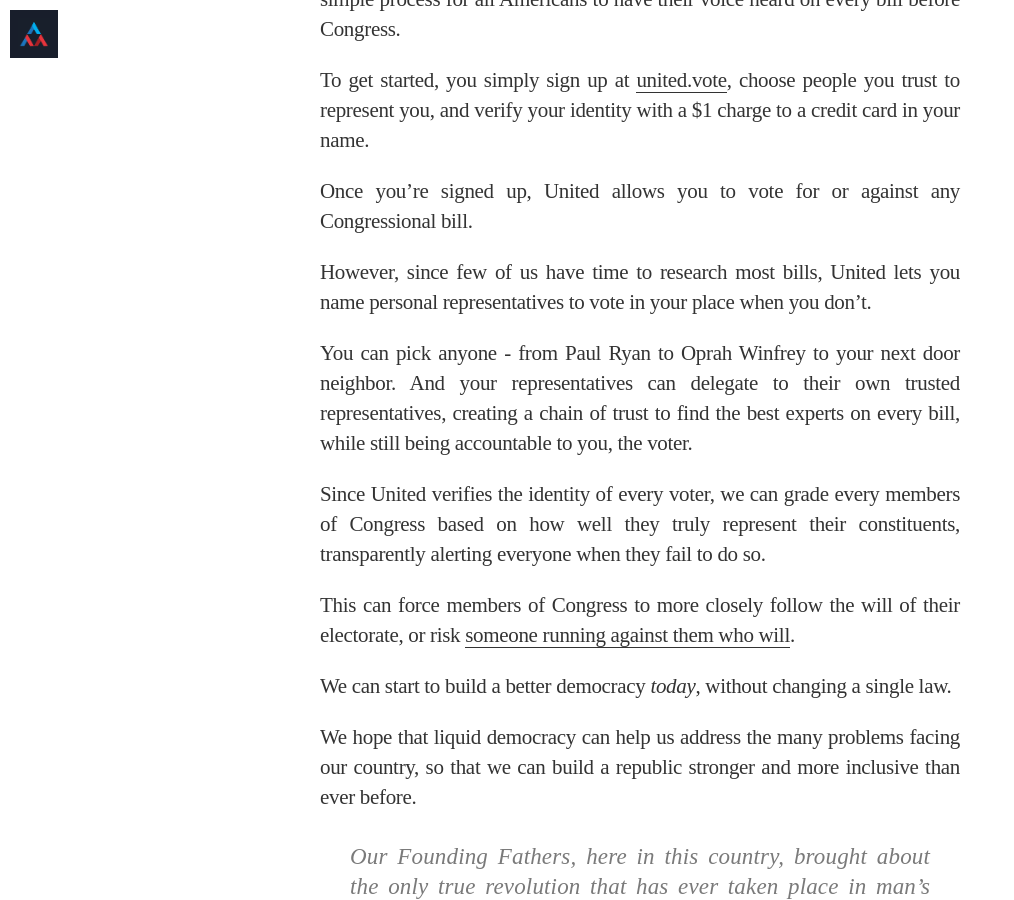
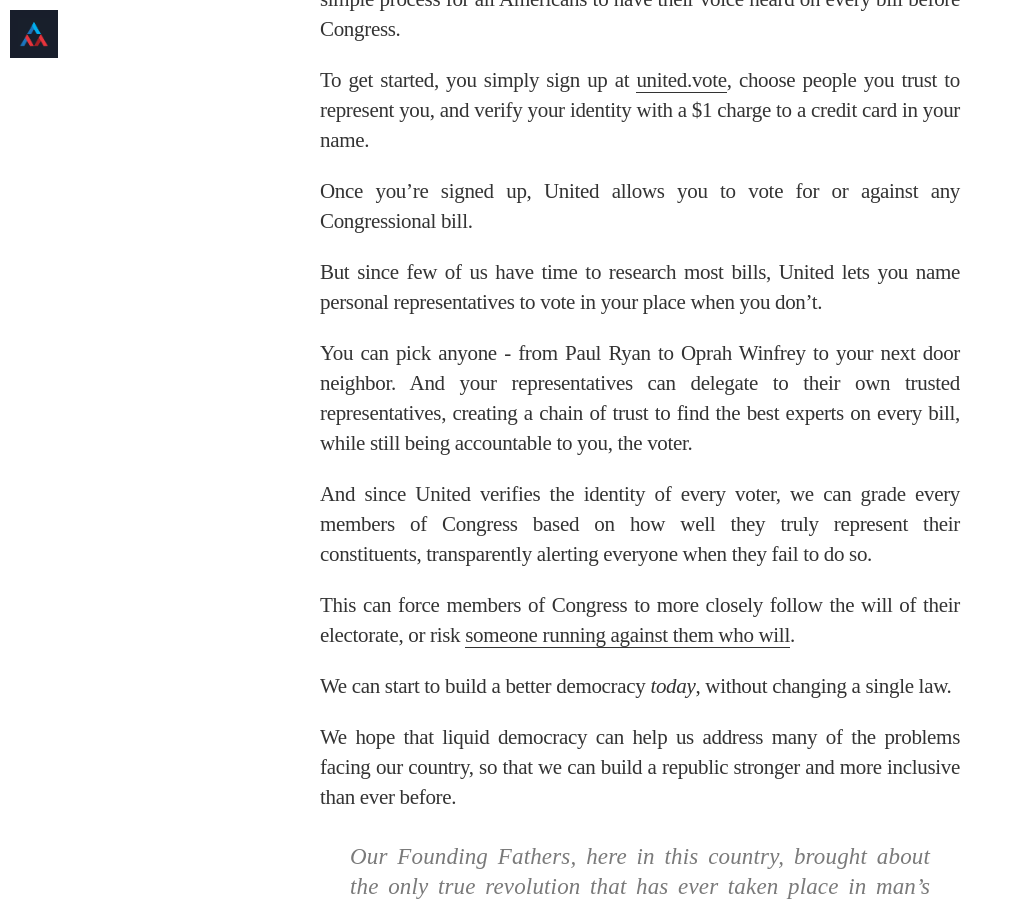
Before and after one commit to voteliquid/blog, a Jekyll site: the page built from _posts/2017-11-06-announcing-united-vote.md, in a window 1280 px wide and 900 px high, scrolled down 926 px. Shown: the whole window, without its empty margins (0-1014 px from the left). Built offline with Jekyll 4.4.1, drawn with Linux system fonts in a browser that asks for light colours; nearby versions of some CDN libraries; some web fonts are replaced; some of the changed text lies outside the part shown.

Commit message:
Tweak announcement

```diff
--- a/_posts/2017-11-06-announcing-united-vote.md
+++ b/_posts/2017-11-06-announcing-united-vote.md
@@ -2,7 +2,7 @@
 layout: post
 title: "Announcing United Vote: Let's Build a Democracy We Can Trust"
 author: unitedvote
-excerpt: "Do you ever wish you had more of a voice in Congress? More and more of today’s politicians treat elections as a game to be won by stagecraft, manipulation, and fear-mongering rather than a forum to debate our values and policies. But, together, we can build a better way."
+excerpt: "Do you ever wish you had more of a voice in Congress? Right now, elections are the only legal way to make our voices heard. But too many of our politicians treat these as a game to be won by stagecraft, manipulation, and fear-mongering, rather than a forum to debate our values and policies. But, together, we can build a better way."
 unlisted: true
 ---
 
@@ -24,17 +24,17 @@
 
 Once you’re signed up, United allows you to vote for or against any Congressional bill.
 
-However, since few of us have time to research most bills, United lets you name personal representatives to vote in your place when you don’t.
+But since few of us have time to research most bills, United lets you name personal representatives to vote in your place when you don't.
 
 You can pick anyone - from Paul Ryan to Oprah Winfrey to your next door neighbor. And your representatives can delegate to their own trusted representatives, creating a chain of trust to find the best experts on every bill, while still being accountable to you, the voter.
 
-Since United verifies the identity of every voter, we can grade every members of Congress based on how well they truly represent their constituents, transparently alerting everyone when they fail to do so.
+And since United verifies the identity of every voter, we can grade every members of Congress based on how well they truly represent their constituents, transparently alerting everyone when they fail to do so.
 
 This can force members of Congress to more closely follow the will of their electorate, or risk [someone running against them who will](https://blog.united.vote/2017/07/04/running-liquid-democracy-candidates/).
 
 We can start to build a better democracy *today*, without changing a single law.
 
-We hope that liquid democracy can help us address the many problems facing our country, so that we can build a republic stronger and more inclusive than ever before.
+We hope that liquid democracy can help us address many of the problems facing our country, so that we can build a republic stronger and more inclusive than ever before.
 
 > Our Founding Fathers, here in this country, brought about the only true revolution that has ever taken place in man’s history. Every other revolution simply exchanged one set of rulers for another set of rulers. But only here did that little band of men so advanced beyond their time that the world has never seen their like since, evolve the idea that you and I have within ourselves the God-given right and the ability to determine our own destiny.
 >
```
Also changed, not shown: other parts of _posts/2017-11-06-announcing-united-vote.md (+1 -1 lines).
